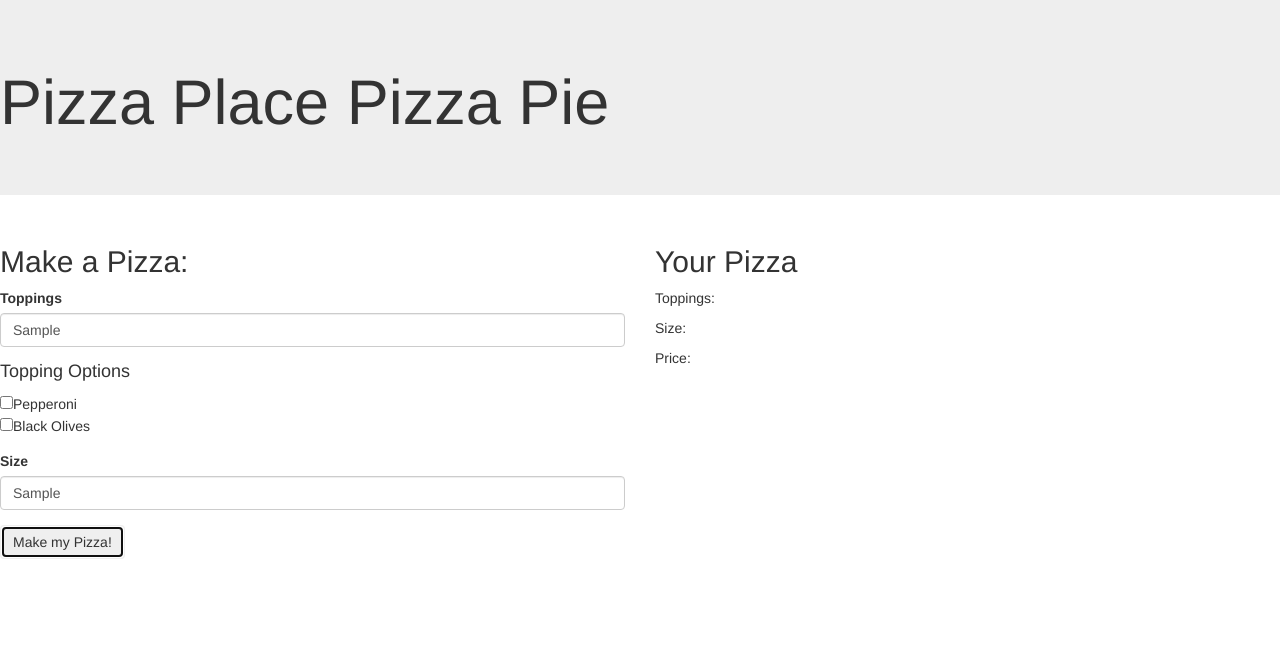
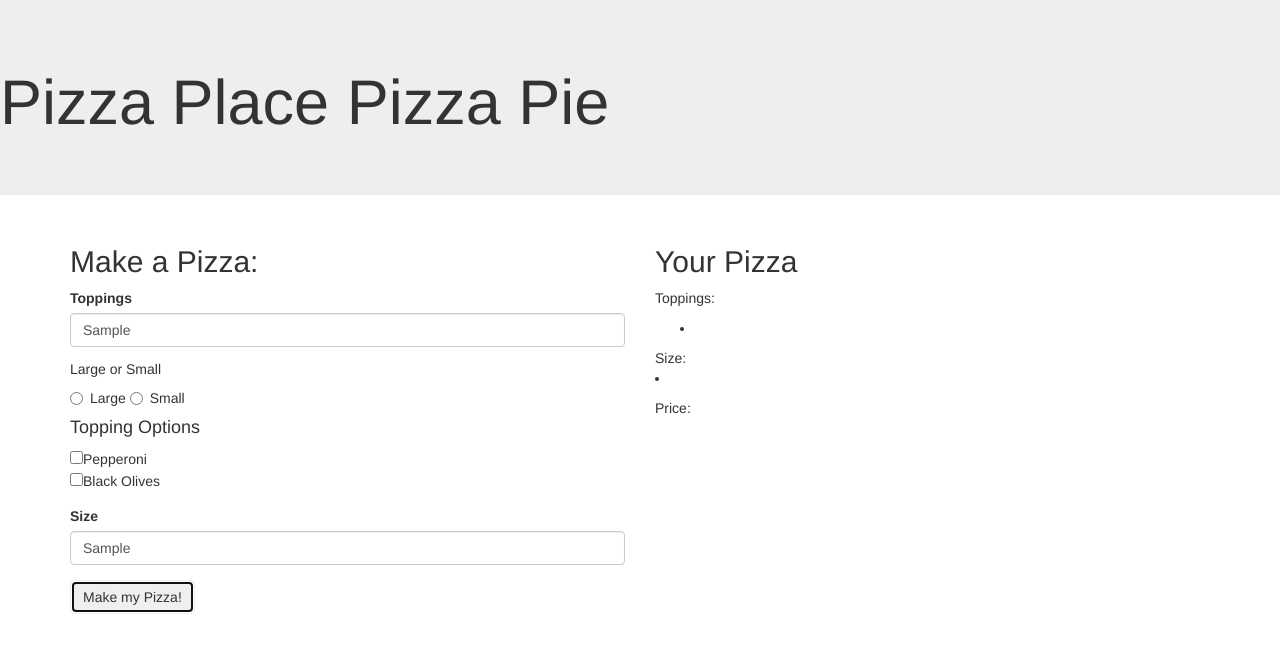
Before and after one commit to n-powell/Pizza, a plain HTML site: page index.html in a window 1280 px wide. Both pictures are taken after typing "Sample", "Sample" into the empty fields and a click on the button "Make my Pizza!". Drawn offline with Linux system fonts and the light colour scheme.

Commit message:
add size to display of either large or small. Spec 3 complete.

```diff
--- a/index.html
+++ b/index.html
@@ -12,7 +12,7 @@
       <h1>Pizza Place Pizza Pie</h1>
       <h4></h4>
     </div>
-    <div class="Container">
+    <div class="container">
 
       <div class="row">
 
@@ -26,7 +26,17 @@
             </div>
 
 
-
+            <div class="radio" id="size">
+            <h5>Large or Small</h5>
+            <label>
+              <input type="radio" name="size" value="large">
+              Large
+            </label>
+            <label>
+              <input type="radio" name="size" value="small">
+              Small
+             </label>
+          </div>
 
 
 
@@ -49,7 +59,7 @@
 
             <div class="form-group">
               <label for="new-size">Size</label>
-              <input type="text" class="form-control" id="new-size">
+              <input type="text" class="form-control" id="formnew-size">
             </div>
 
             <button type="submit" class="btn">Make my Pizza!</button>
@@ -64,7 +74,7 @@
             <p>Toppings: <ul id="toppings">
 
             </ul>
-            <p>Size: <span class="size"></span></p>
+            <p>Size: <span id="newSize"></span></p>
             <p>Price: <span id="outputPrice"></span></p>
 
           </div>
--- a/js/scripts.js
+++ b/js/scripts.js
@@ -2,11 +2,12 @@
 
 function Pizza () {
   this.toppings = [];
+  this.pizzaSize = [];
 
 }
 
 Pizza.prototype.fullPizza = function() {
-  return this.toppings
+  return  "Your" + this.pizzaSize + "pizza. With" + this.toppings + ".Will be";
 }
 
 
@@ -21,19 +22,29 @@ $(document).ready(function(){
     var inputtedToppings = $("input:checkbox[name=toppings]:checked").each(function(){
       var topping = $(this).val();
       newPizza.toppings.push(topping);
-      console.log(newPizza.toppings);
+    });
 
-    var inputtedSize = $("input#size").val();
+    var inputtedSize = $("input:radio[name=size]:checked").each(function(){
+      var size = $(this).val();
+      newPizza.pizzaSize.push(size);
+    });
 
 
 
 
 
 
-    $("ul#toppings").append("<li>" + newPizza.toppings + "</li>");
 
 
-    });
+
+    console.log(newPizza.pizzaSize);
+    console.log(newPizza.toppings);
+    console.log(newPizza.fullpizza);
+
+
+
+    $("ul#toppings").append("<li>" + newPizza.toppings + "</li>");
+    $("#newSize").append("<li>" + newPizza.pizzaSize + "</li>");
 
   });
 
```
